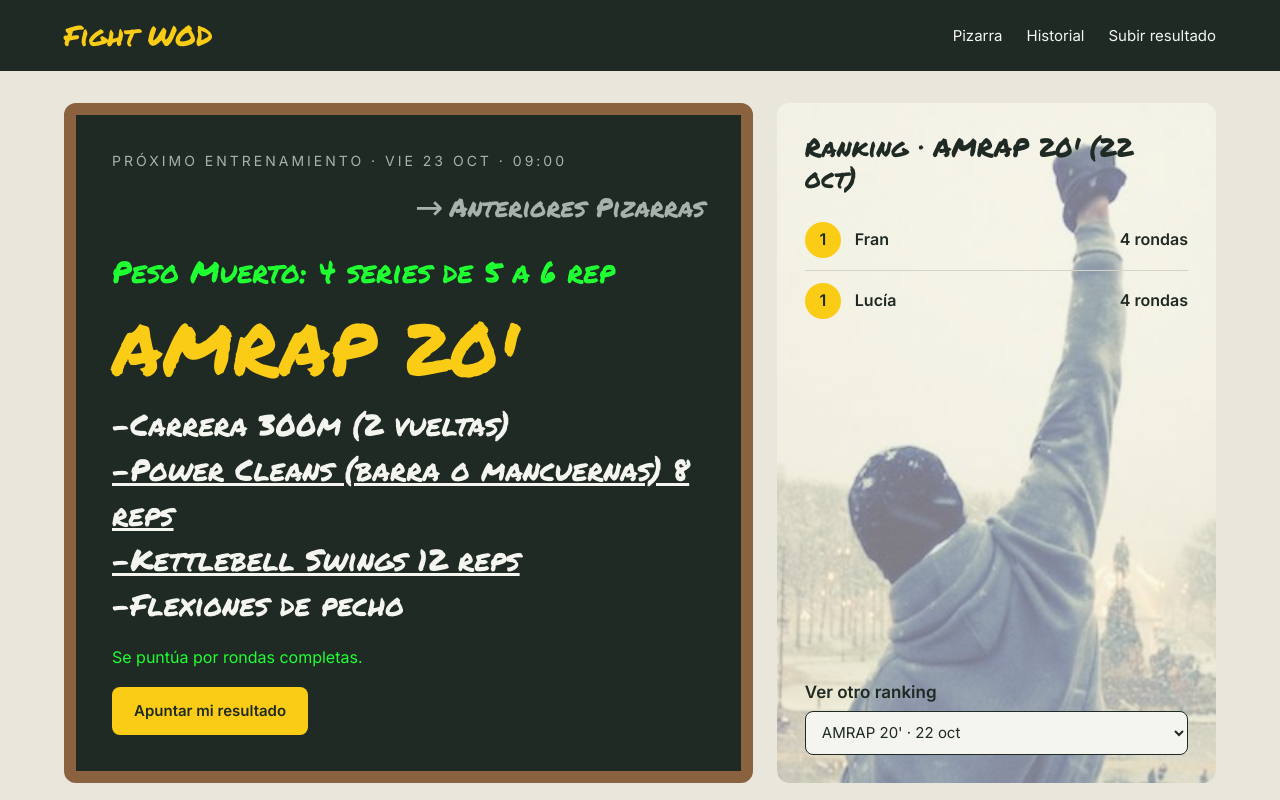
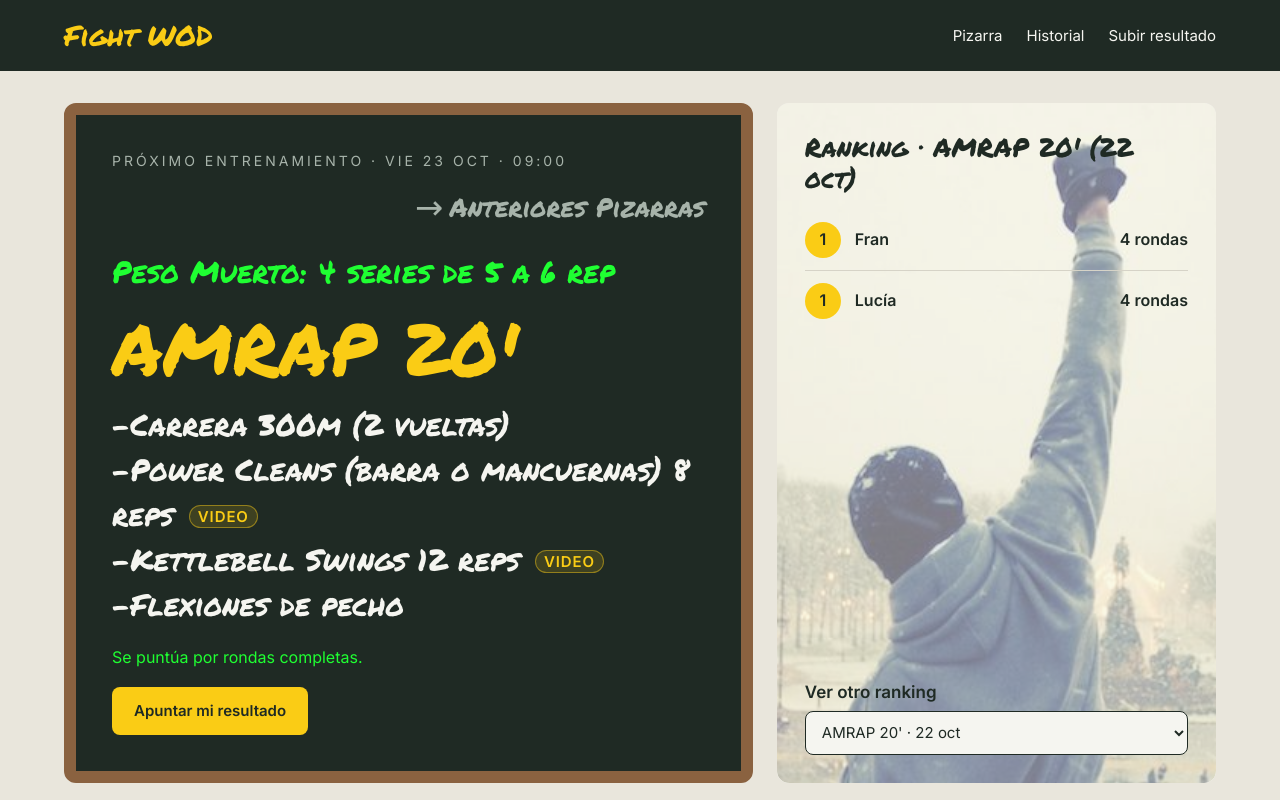
Before and after one commit to franrios1978/pizarra_entrenamientos, a website: page src/index.html in a window 1280 px wide. Shown: the top 800 px of the page. Drawn offline with Linux system fonts and the light colour scheme.

Commit message:
Mostrar etiqueta Video en ejercicios con vídeo

```diff
--- a/src/css/global.css
+++ b/src/css/global.css
@@ -315,11 +315,27 @@ a {
 /* Ejercicios con vídeo: enlace con el mismo color que el resto de la lista */
 .board__exercises a {
   color: inherit;
-  text-decoration: underline;
+  text-decoration: none;
 }
 
 .board__exercises a:hover {
   color: #3d5cfc;
+}
+
+/* Aviso del enlace ("Pincha para video"): etiqueta tipo píldora */
+.board__exercises .exercise__hint {
+  display: inline-block;
+  margin-left: 1em;
+  padding: 0.12em 0.55em;
+  border: 1px solid rgb(250 204 21 / 45%);
+  border-radius: 999px;
+  background: rgb(250 204 21 / 14%);
+  color: var(--color-yellow);
+  font: 600 0.5em/1.2 var(--font-body);
+  letter-spacing: 0.06em;
+  text-transform: uppercase;
+  vertical-align: middle;
+  white-space: nowrap;
 }
 
 .board__note {
--- a/src/data.js
+++ b/src/data.js
@@ -33,11 +33,13 @@ const WORKOUTS = [
       },
       {
         "text": "-Power Cleans (barra o mancuernas) 8 reps",
-        "video": "https://www.youtube.com/watch?v=KwYJTpQ_x5A"
+        "video": "https://www.youtube.com/watch?v=KwYJTpQ_x5A",
+        "hint": "Video"
       },
       {
         "text": "-Kettlebell Swings 12 reps",
-        "video": "https://www.youtube.com/watch?v=mKDIuUbH94Q"
+        "video": "https://www.youtube.com/watch?v=mKDIuUbH94Q",
+        "hint": "Video"
       },
       {
         "text": "-Flexiones de pecho"
--- a/src/main.js
+++ b/src/main.js
@@ -354,10 +354,15 @@ function renderNextWorkout(workoutId = NEXT_WORKOUT_ID) {
 
   exercises.replaceChildren(
     ...(workout.exercises ?? []).map((exercise) => {
-      // Compatible con texto suelto ('Burpee 8 reps') y con objeto ({ text, video })
+      // Compatible con texto suelto ('Burpee 8 reps') y con objeto ({ text, video, hint })
       const item = typeof exercise === "string" ? { text: exercise } : exercise;
       const content = item.video
-        ? el("a", { href: item.video, target: "_blank", rel: "noopener noreferrer" }, item.text)
+        ? el(
+            "a",
+            { href: item.video, target: "_blank", rel: "noopener noreferrer" },
+            item.text,
+            item.hint ? el("span", { class: "exercise__hint" }, item.hint) : "",
+          )
         : item.text;
       return el("li", {}, content);
     }),
```
Also changed, not shown: README.md.
